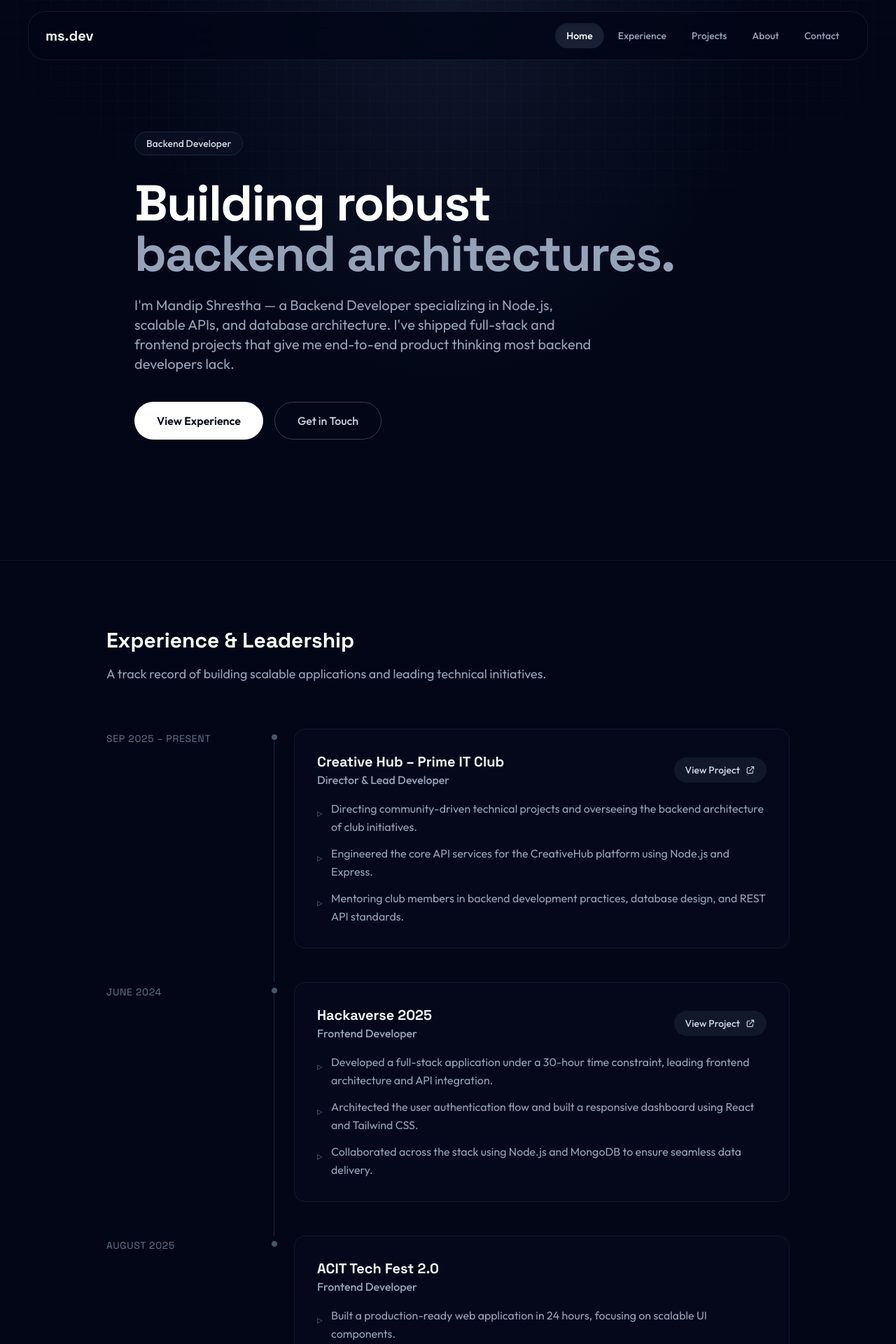
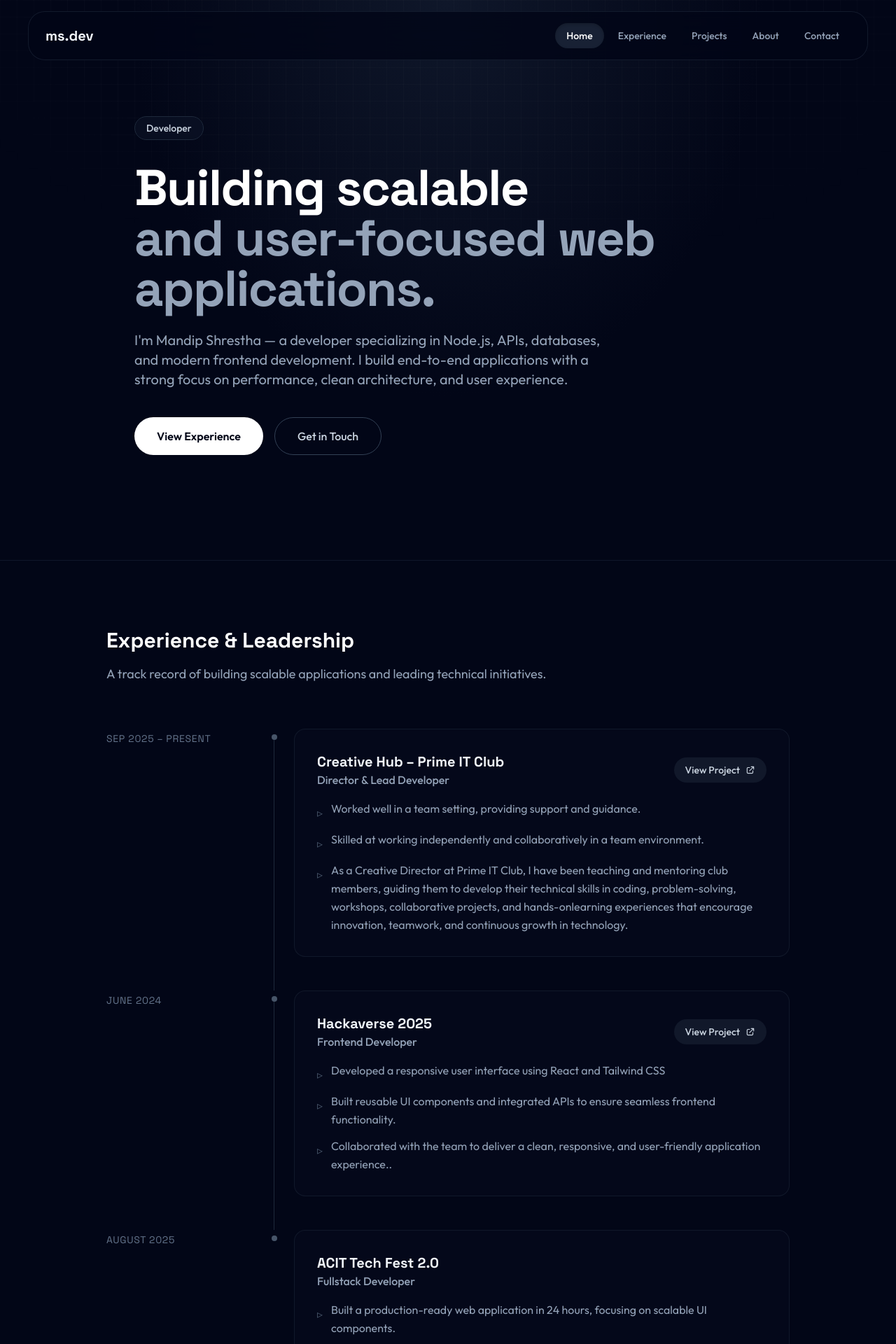
Before and after one commit to Mandipstha-17/Portfolio, a React (Vite) app: page / in a window 1280 px wide. Shown: the top 1920 px of the page at 70% size. Built offline with nearby package versions, Linux system fonts and the light colour scheme.

Commit message:
feat: implement About, Experience, and Hero components and configure CNAME domain

```diff
--- a/index.html
+++ b/index.html
@@ -5,13 +5,13 @@
     <!-- <link rel="icon" type="image/png" href="/ports.png" /> -->
     <meta name="viewport" content="width=device-width, initial-scale=1.0" />
     <meta name="description" content="Mandip Shrestha — Backend Developer specializing in Node.js, scalable APIs, and database architecture. Full-stack capable with real shipped products.">
-    <meta property="og:title" content="Mandip Shrestha | Backend Developer" />
+    <meta property="og:title" content="Mandip Shrestha" />
     <meta property="og:description" content="Mandip Shrestha — Backend Developer specializing in Node.js, scalable APIs, and database architecture. Full-stack capable with real shipped products." />
     <meta property="og:url" content="https://mandipshrestha.com" />
     <link rel="preconnect" href="https://fonts.googleapis.com">
     <link rel="preconnect" href="https://fonts.gstatic.com" crossorigin>
     <link href="https://fonts.googleapis.com/css2?family=Outfit:wght@300;400;500;600;700;800&family=Space+Grotesk:wght@300;400;500;600;700&display=swap" rel="stylesheet">
-    <title>Mandip Shrestha | Backend Developer</title>
+    <title>Mandip Shrestha</title>
   </head>
   <body class="bg-slate-950 text-slate-200 font-outfit antialiased selection:bg-purple-500/30">
     <div id="root"></div>
--- a/src/components/About.tsx
+++ b/src/components/About.tsx
@@ -12,7 +12,7 @@ const About = ({ setActiveSection }: AboutProps) => {
     { category: 'Languages', items: 'JavaScript (Node.js), TypeScript, C/C++, SQL' },
     { category: 'Frameworks/Libraries', items: 'Express.js, NestJS, React, Next.js' },
     { category: 'Databases & Cache', items: 'MongoDB, PostgreSQL, MySQL, Redis' },
-    { category: 'Tools & Architecture', items: 'REST APIs, Git, Docker, JWT, System Design' },
+    { category: 'Tools & Architecture', items: 'REST APIs, Git, JWT, System Design' },
   ];
 
   return (
@@ -45,7 +45,7 @@ const About = ({ setActiveSection }: AboutProps) => {
             <div className="pt-6">
               <a
                 // TODO: replace with direct PDF URL
-                href="https://drive.google.com/drive/u/0/folders/1BSAAJjE6wCaY3GM2yniFA-aeSrnlXiVY"
+                href="https://drive.google.com/drive/u/1/folders/1qP8ZTIIpJKN8_ZxqFGstmf47Pmj79l1C"
                 target="_blank"
                 rel="noopener noreferrer"
                 className="inline-flex items-center gap-2 text-sm font-medium text-slate-950 bg-white hover:bg-slate-200 px-6 py-3 rounded-full transition-colors"
--- a/src/components/Experience.tsx
+++ b/src/components/Experience.tsx
@@ -15,9 +15,9 @@ const experiences: ExperienceItem[] = [
     role: "Director & Lead Developer",
     date: "Sep 2025 – Present",
     details: [
-      "Directing community-driven technical projects and overseeing the backend architecture of club initiatives.",
-      "Engineered the core API services for the CreativeHub platform using Node.js and Express.",
-      "Mentoring club members in backend development practices, database design, and REST API standards.",
+      "Worked well in a team setting, providing support and guidance.",
+      "Skilled at working independently and collaboratively in a team environment.",
+      "As a Creative Director at Prime IT Club, I have been teaching and mentoring club members, guiding them to develop their technical skills in coding, problem-solving, workshops, collaborative projects, and hands-onlearning experiences that encourage innovation, teamwork, and continuous growth in technology.",
     ],
     liveUrl: "https://creativehub.primeitclub.com/",
   },
@@ -26,15 +26,15 @@ const experiences: ExperienceItem[] = [
     role: "Frontend Developer",
     date: "June 2024",
     details: [
-      "Developed a full-stack application under a 30-hour time constraint, leading frontend architecture and API integration.",
-      "Architected the user authentication flow and built a responsive dashboard using React and Tailwind CSS.",
-      "Collaborated across the stack using Node.js and MongoDB to ensure seamless data delivery.",
+      "Developed a responsive user interface using React and Tailwind CSS",
+      "Built reusable UI components and integrated APIs to ensure seamless frontend functionality.",
+      "Collaborated with the team to deliver a clean, responsive, and user-friendly application experience..",
     ],
     liveUrl: "https://hackaversev2.primeitclub.com/",
   },
   {
     title: "ACIT Tech Fest 2.0",
-    role: "Frontend Developer",
+    role: "Fullstack Developer",
     date: "August 2025",
     details: [
       "Built a production-ready web application in 24 hours, focusing on scalable UI components.",
--- a/src/components/Hero.tsx
+++ b/src/components/Hero.tsx
@@ -21,16 +21,16 @@ const Hero = ({ setActiveSection }: HeroProps) => {
       <div className="container mx-auto relative z-20">
         <div className="max-w-4xl mx-auto flex flex-col justify-center">
           <div className="inline-block mb-8 px-4 py-1.5 rounded-full border border-slate-800 bg-slate-900/50 backdrop-blur-sm text-sm font-medium text-slate-300 w-fit opacity-0 animate-fade-in-up [animation-delay:0ms]">
-            Backend Developer
+            Developer
           </div>
 
           <h1 className="text-5xl md:text-7xl font-bold mb-6 tracking-tight font-space text-white leading-[1.1] opacity-0 animate-fade-in-up [animation-delay:100ms]">
-            Building robust <br/>
-            <span className="text-slate-400">backend architectures.</span>
+            Building scalable  <br/>
+            <span className="text-slate-400">and user-focused web applications.</span>
           </h1>
 
           <p className="text-lg md:text-xl text-slate-400 mb-10 leading-relaxed max-w-2xl font-outfit opacity-0 animate-fade-in-up [animation-delay:200ms]">
-            I'm Mandip Shrestha — a Backend Developer specializing in Node.js, scalable APIs, and database architecture. I've shipped full-stack and frontend projects that give me end-to-end product thinking most backend developers lack.
+             I'm Mandip Shrestha — a developer specializing in Node.js, APIs, databases, and modern frontend development. I build end-to-end applications with a strong focus on performance, clean architecture, and user experience.
           </p>
 
           <div className="flex flex-col sm:flex-row gap-4 opacity-0 animate-fade-in-up [animation-delay:300ms]">
--- a/tsconfig.app.json
+++ b/tsconfig.app.json
@@ -20,7 +20,7 @@
     "noUnusedParameters": true,
     "noFallthroughCasesInSwitch": true,
 
-    "ignoreDeprecations": "6.0",
+    "ignoreDeprecations": "5.0",
     "baseUrl": ".",
     "paths": {
       "@/*": ["src/*"]
```
Also changed, not shown: 1 other file (tests, documents, lock files or other folders).
